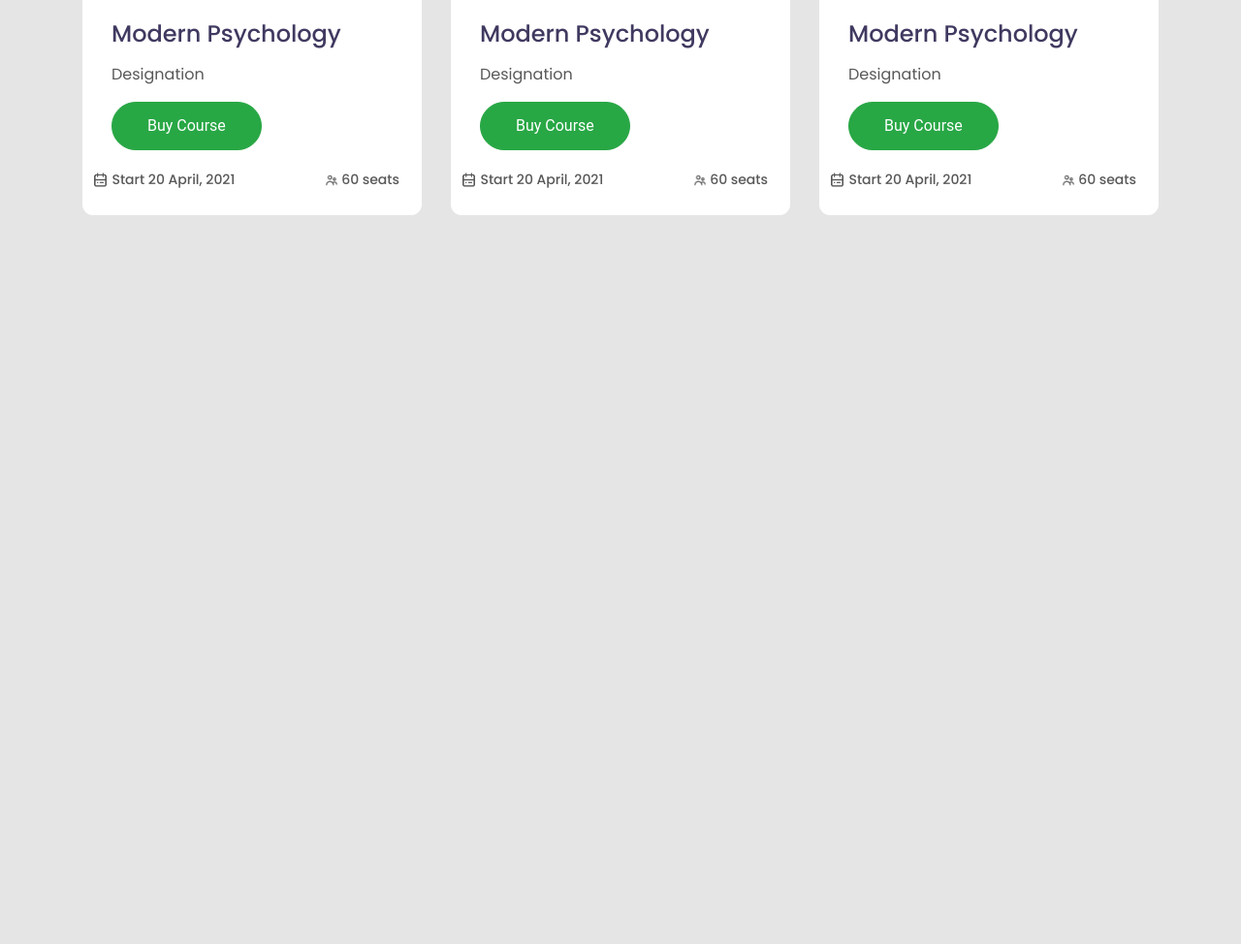
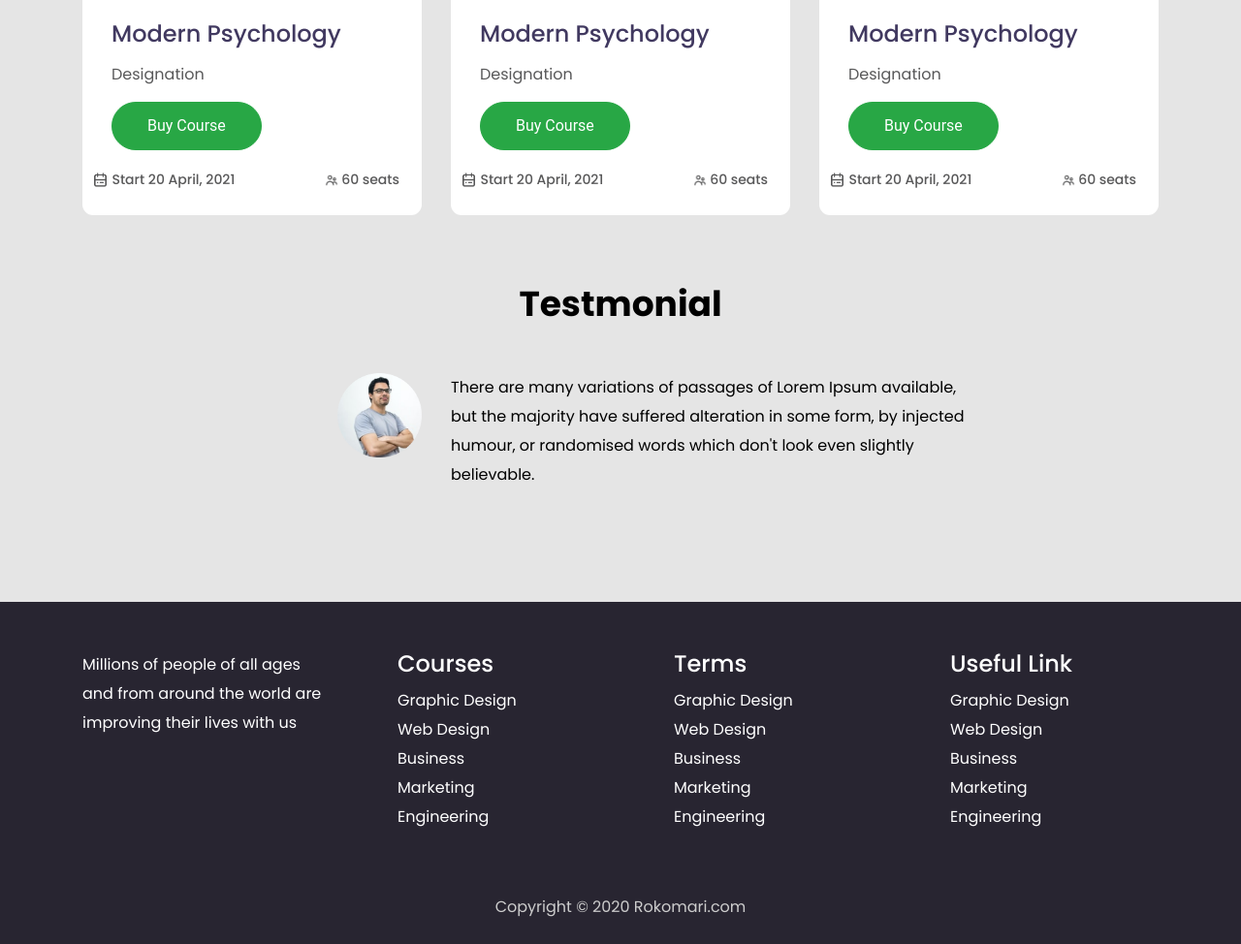
Before and after one commit to khmahmud101/e-school, a plain HTML site: page index.html in a window 1280 px wide. Shown: the part 1201-2175 px from the top of the page at 97% size. Before the commit the page ends 1423 px from the top, so only its background shows below. Drawn offline with nearby package versions, Linux system fonts and the light colour scheme.

Commit message:
Testmonial courses and footer

```diff
--- a/index.html
+++ b/index.html
@@ -176,6 +176,76 @@
         </div>
     </section>
 
+    <section class="container testmonial">
+        <h2 class="testmonial-heading">Testmonial</h2>
+        <div class="row">
+            <div class="col-md-4">
+                <div class="text-right">
+                    <img width="25%" src="Photos/Man.png" alt="">
+                </div>
+
+            </div>
+            <div class="col-md-6 col-md-offset-2">
+               <p>There are many variations of passages of Lorem Ipsum available, but the
+                majority have suffered alteration in some form, by injected humour,
+               or randomised words which don't look even slightly believable.</p>
+            </div>
+        </div>
+    </section>
+
+    <footer>
+        <div class="container">
+            <div class="row">
+                <div class="col-md-3 footer-desc">
+                    <p>Millions of people of all ages and from around
+                    the world are improving their lives with us</p>
+                </div>
+                <div class="col-md-3">
+                    <div class="footer-course-list">
+
+                        <ul>
+                            <li> <h4>Courses</h4></li>
+                            <li>Graphic Design</li>
+                            <li>  Web Design</li>
+                            <li>Business</li>
+                            <li>Marketing</li>
+                            <li>Engineering</li>
+                        </ul>
+                    </div>
+                </div>
+                <div class="col-md-3">
+                    <div class="footer-course-list">
+
+                        <ul>
+                            <li> <h4>Terms</h4></li>
+                            <li>Graphic Design</li>
+                            <li>  Web Design</li>
+                            <li>Business</li>
+                            <li>Marketing</li>
+                            <li>Engineering</li>
+                        </ul>
+                    </div>
+                 </div>
+                <div class="col-md-3">
+                    <div class="footer-course-list">
+
+                        <ul>
+                            <li> <h4>Useful Link</h4></li>
+                            <li>Graphic Design</li>
+                            <li>  Web Design</li>
+                            <li>Business</li>
+                            <li>Marketing</li>
+                            <li>Engineering</li>
+                        </ul>
+                    </div>
+
+                </div>
+
+            </div>
+        </div>
+        <p class="copy-right text-center">Copyright © 2020 Rokomari.com</p>
+    </footer>
+
     <!-- Optional JavaScript -->
     <!-- jQuery first, then Popper.js, then Bootstrap JS -->
     <script src="https://code.jquery.com/jquery-3.5.1.slim.min.js" integrity="sha384-DfXdz2htPH0lsSSs5nCTpuj/zy4C+OGpamoFVy38MVBnE+IbbVYUew+OrCXaRkfj" crossorigin="anonymous"></script>
--- a/style.css
+++ b/style.css
@@ -1,6 +1,8 @@
 body{
     font-family: 'Poppins', sans-serif;
     background-color: #E5E5E5;
+    margin: 0;
+    padding: 0;
 }
 .menu-banner-bg{
     background-color: #F0FFF0;
@@ -130,3 +132,51 @@ body{
  .seat-number img{
     width: 15%;
 }
+
+.testmonial{
+    margin-top: 70px;
+
+
+}
+.testmonial-heading{
+
+    text-align: center;
+    color: #000000;
+    font-weight: bold;
+    font-size: 36px;
+    margin-bottom: 50px;
+}
+.testmonial p{
+    font-size: 16px;
+    line-height: 30px;
+    color: #000000;
+}
+
+footer{
+    margin-top: 100px;
+    padding: 50px 0px 10px 0px;
+    background-color: #282531;;
+}
+.footer-desc p{
+    font-size: 16px;
+    line-height: 30px;
+    color: #FFFFFF;
+
+}
+.footer-course-list ul li{
+    font-weight: bold;
+}
+.footer-course-list ul li{
+    list-style: none;
+    font-weight: normal;
+    font-size: 16px;
+    line-height: 30px;
+    color: #FFFFFF;
+}
+
+.copy-right{
+    font-size: 16px;
+    color: #CDCDCD;
+    margin-top: 50px;
+
+}
```
